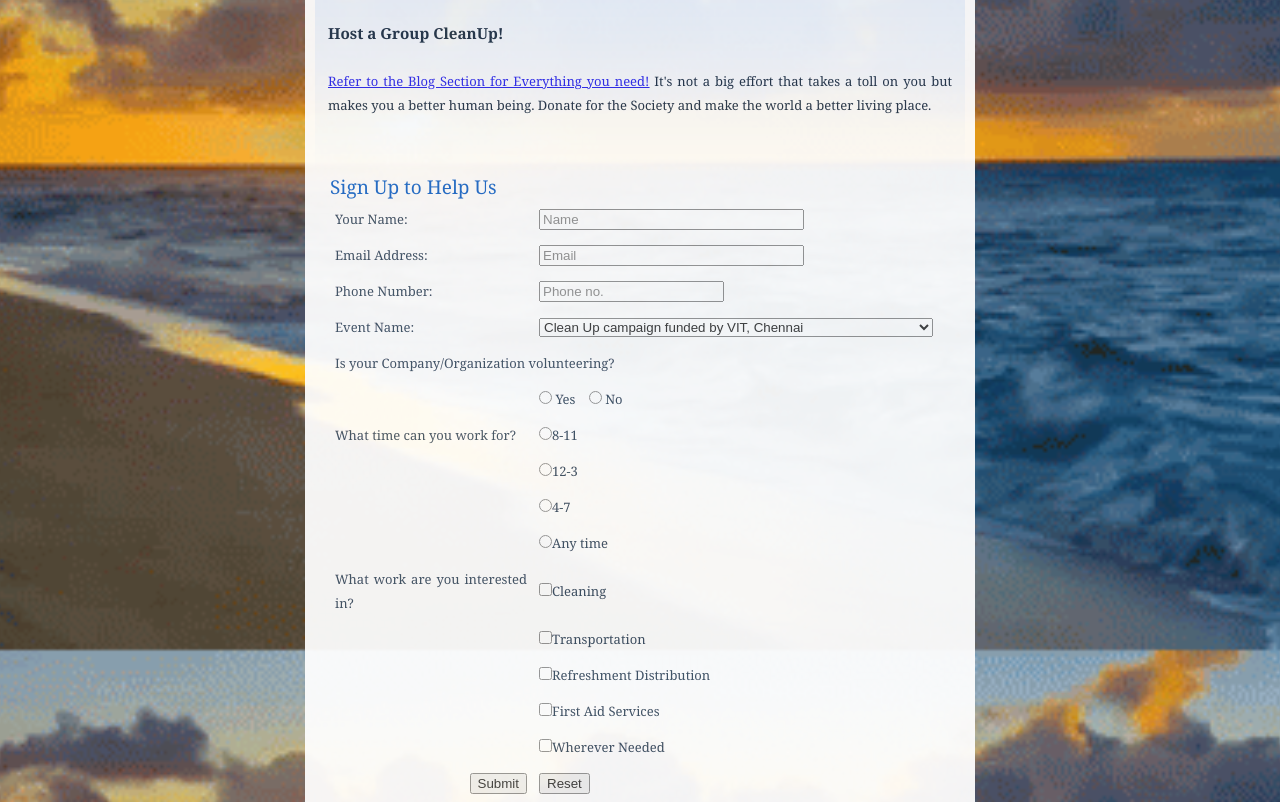
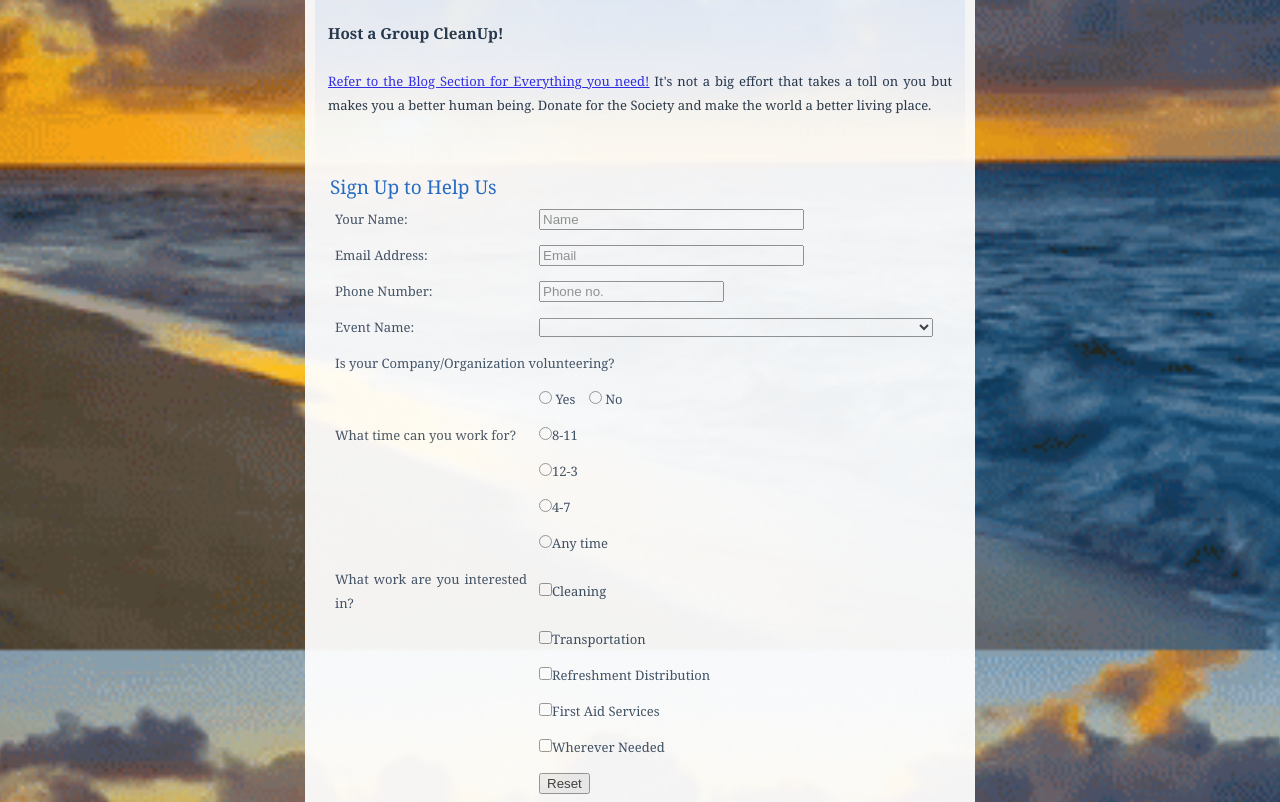
Before and after one commit to joshijai2/clean-beach-please, a website: page public/getinvolved.html in a window 1280 px wide. Shown: the part 150-952 px from the top of the page. Drawn offline with nearby package versions, Linux system fonts and the light colour scheme.

Commit message:
Update getinvolved.html

```diff
--- a/public/getinvolved.html
+++ b/public/getinvolved.html
@@ -6,6 +6,7 @@
   <meta http-equiv="Content-Type" content="text/html;charset=UTF-8">
   <link rel="icon" href="./images/favicon.png" type="image/png">
   <link rel="stylesheet" type="text/css" href="./stylesheets/style.css">
+  <script src="https://cdnjs.cloudflare.com/ajax/libs/angular.js/1.7.8/angular.min.js"></script>
 </head>
 
 <body>
@@ -36,8 +37,8 @@
           <table>
             <tr>
               <td><label for="name">Your Name: </label></td>
-              <td><input type="text" required name="name" size=30 placeholder="Name"
-                         ng-pattern="/^[a-z ]*$/i" ng-model="name"></td>
+              <td><input type="text" required name="name" size=30 placeholder="Name" ng-pattern="/^[a-z ]*$/i"
+                  ng-model="name"></td>
             </tr>
             <tr>
               <td><label for="email">Email Address: </label></td>
@@ -45,8 +46,8 @@
             </tr>
             <tr>
               <td><label for="phone">Phone Number: </label></td>
-              <td><input type="text" required name="phone" placeholder="Phone no." size=20
-                       ng-pattern="/^[0-9]{10}$/" ng-model="phone"  ></td>
+              <td><input type="text" required name="phone" placeholder="Phone no." size=20 ng-pattern="/^[0-9]{10}$/"
+                  ng-model="phone"></td>
             </tr>
             <tr>
               <td><label for="event">Event Name: </label></td>
@@ -103,7 +104,9 @@
               <td><input type="checkbox" name="work" value="else">Wherever Needed</td>
             </tr>
             <tr>
-              <td align="right" ng-show="signup.name.$valid && signup.email.$valid && signup.phone.$valid && signup.event.$dirty"><input type="submit" name="submit" value="Submit"></td>
+              <td align="right"><input
+                  ng-show="signup.name.$valid && signup.email.$valid && signup.phone.$valid && signup.event.$dirty"
+                  type="submit" name="submit" value="Submit"></td>
               <td align="left"><input type="reset" name="reset" value="Reset"></td>
             </tr>
 
```
